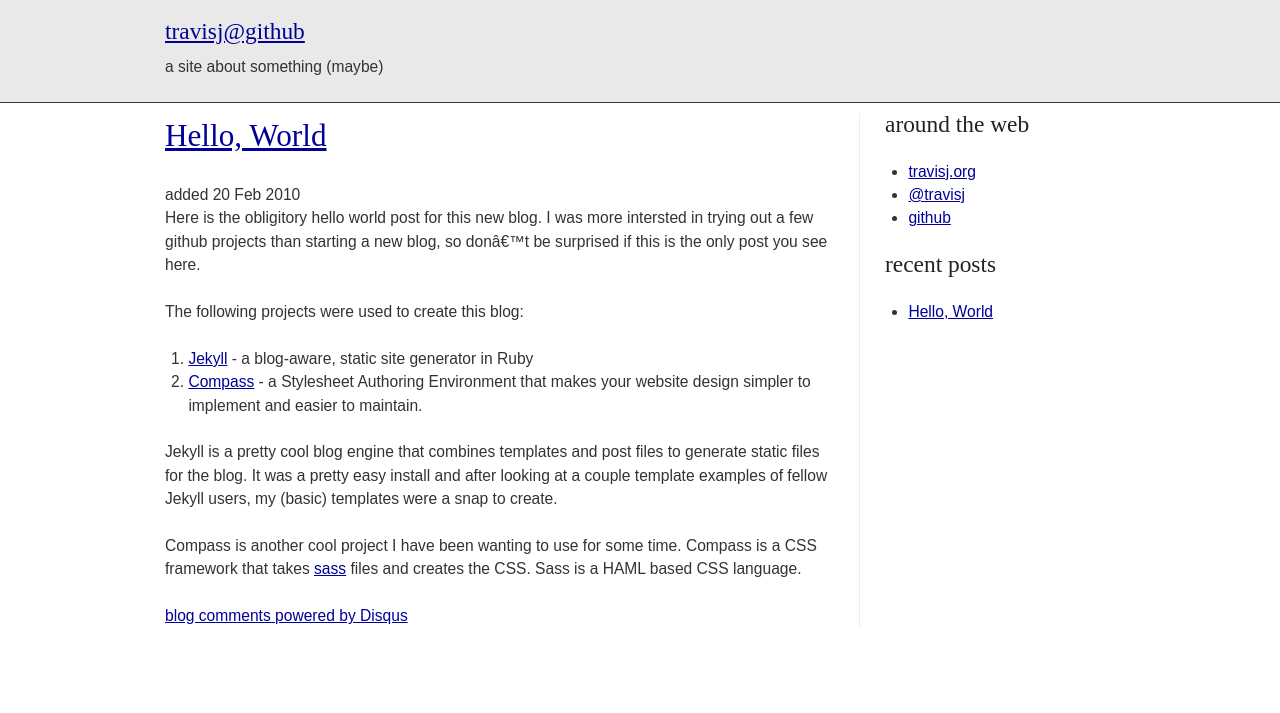
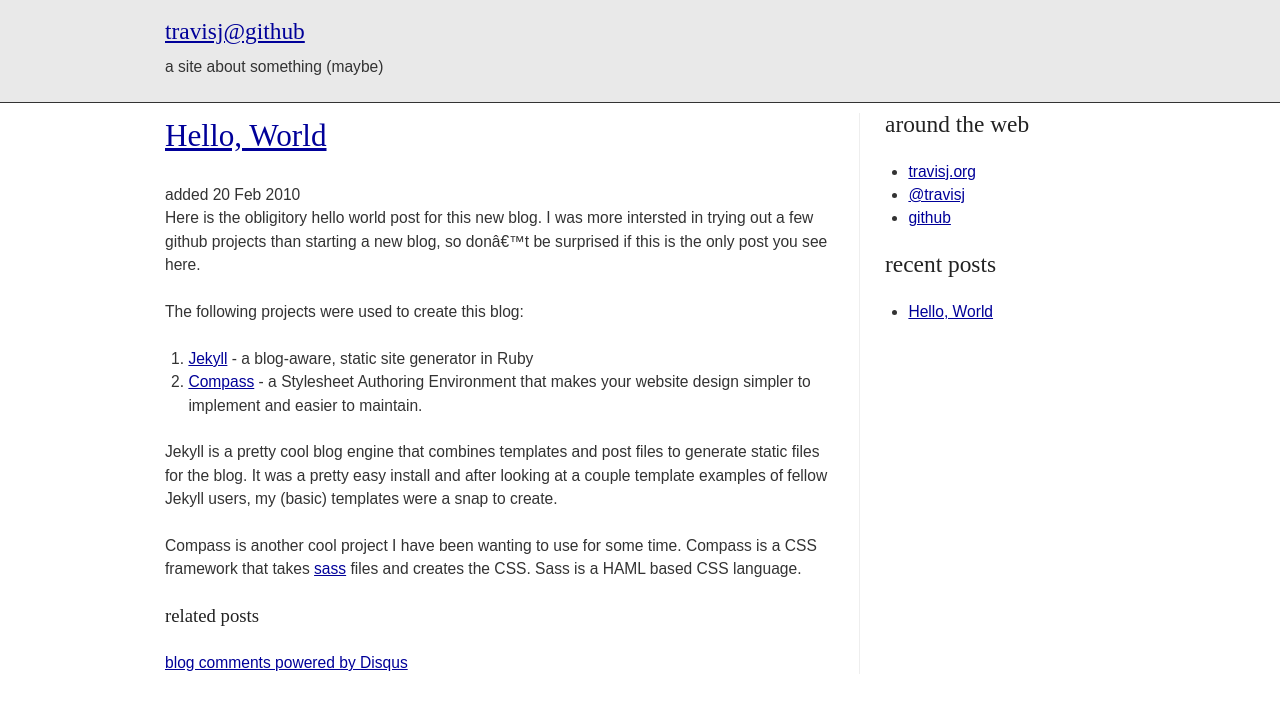
Before and after one commit to travisj/travisj.github.com, a Jekyll site: the page built from _posts/2010-02-20-hello-world.markdown, in a window 1280 px wide. Shown: the top 713 px of the page. Built offline with Jekyll 4.4.1, drawn with Linux system fonts in a browser that asks for light colours; Markdown is read by kramdown in place of the engine named in the settings; comment, search, counter and statistics services are not loaded.

Commit message:
chaing a few things around and adding related

```diff
--- a/_config.yml
+++ b/_config.yml
@@ -1,10 +1,15 @@
 destination:    ./_site
+permalink:      /:year/:month/:day/:title.html
 auto:           true
 lsi:            false
 server_port:    4000
 pygments:       true
 markdown:       maruku
-permalink:      date
 layout:         default
 exclude:
     - config.rb
+
+
+url:            http://travisj.github.com
+name:           travisj@github
+tagline:        a site about something (maybe)
--- a/_layouts/default.html
+++ b/_layouts/default.html
@@ -16,8 +16,8 @@
 	<div id="header">
 		<div class="container">
 			<div class="span-24 last">
-				<h1><a href="/">travisj@github</a></h1>
-				<p>a site about something (maybe)</p>
+				<h1><a href="/">{{ site.name }}</a></h1>
+				<p>{{ site.tagline }}</p>
 			</div>
 		</div>
 	</div>
--- a/_layouts/post.html
+++ b/_layouts/post.html
@@ -7,5 +7,13 @@
 	</a></h2>
 	<div id="date">added {{ page.date | date_to_string }}</div>
 	{{ content }}
-	<div id="disqus_thread"></div><script type="text/javascript" src="http://disqus.com/forums/travisjgithub/embed.js"></script><noscript><a href="http://disqus.com/forums/travisjgithub/?url=ref">View the discussion thread.</a></noscript><a href="http://disqus.com" class="dsq-brlink">blog comments powered by <span class="logo-disqus">Disqus</span></a>
 </div>
+<div id="related">
+	<h4>related posts</h4>
+	<ul class="posts">
+	{% for post in site.related_posts limit:3 %}
+		<li><span>{{ post.date | date_to_string }}</span> &raquo; <a href="{{ post.url }}">{{ post.title }}</a></li>
+	{% endfor %}
+	</ul>
+</div>
+<div id="disqus_thread"></div><script type="text/javascript" src="http://disqus.com/forums/travisjgithub/embed.js"></script><noscript><a href="http://disqus.com/forums/travisjgithub/?url=ref">View the discussion thread.</a></noscript><a href="http://disqus.com" class="dsq-brlink">blog comments powered by <span class="logo-disqus">Disqus</span></a>
--- a/_posts/2010-02-20-hello-world.markdown
+++ b/_posts/2010-02-20-hello-world.markdown
@@ -1,6 +1,7 @@
 ---
 title: Hello, World
 layout: post
+categories: [jekyll, compass, github]
 ---
 
 Here is the obligitory hello world post for this new blog. I was more intersted in trying out a few github projects than starting a new blog, so don't be surprised if this is the only post you see here.
--- a/atom.xml
+++ b/atom.xml
@@ -16,8 +16,8 @@
 	{% for post in site.posts limit: 10 %}
 	<entry>
 		<title>{{ post.title }}</title>
-		<link href="{{ post.url }}" />
-		<id>{{ post.url }}</id>
+		<link href="{{ site.url }}{{ post.url }}" />
+		<id>{{ site.url}}{{ post.id }}</id>
 		<updated>{{ post.time | date_to_xmlschema }}</updated>
 		<summary>{{ post.content | xml_escape }}</summary>
 	</entry>
--- a/index.html
+++ b/index.html
@@ -2,7 +2,7 @@
 layout: default
 ---
 {% for post in site.posts limit: 10 %}
-<div id="post-{{ post.url}}">
+<div id="post-{{ post.id }}">
 	<h2><a href="{{ post.url }}">{{ post.title }}</a></h2>
 	{{ post.content }}
 	<p>
--- a/src/screen.sass
+++ b/src/screen.sass
@@ -13,7 +13,7 @@
 	font-size: 1.3em
 	font-weight: 500
 	font-family: "museo-sans-1","museo-sans-2",sans-serif
-	h1, h2, h3
+	h1, h2, h3, h4, h5
 		font-family: "museo-1","museo-2",serif
 
 // To generate css equivalent to the blueprint css but with your configuration applied, uncomment:
--- a/stylesheets/screen.css
+++ b/stylesheets/screen.css
@@ -573,10 +573,10 @@
 form.bp textarea { width: 390px; height: 250px; }
 
 div#header { font-size: 1.3em; font-weight: 500; font-family: "museo-sans-1","museo-sans-2",sans-serif; background-color: #e9e9e9; border-bottom: 1px solid #333; padding-top: 20px; }
-div#header h1, div#header h2, div#header h3 { font-family: "museo-1","museo-2",serif; }
+div#header h1, div#header h2, div#header h3, div#header h4, div#header h5 { font-family: "museo-1","museo-2",serif; }
 div#header h1 { color: #333; font-size: 1.5em; }
 
 div#content { font-size: 1.3em; font-weight: 500; font-family: "museo-sans-1","museo-sans-2",sans-serif; padding-top: 10px; }
-div#content h1, div#content h2, div#content h3 { font-family: "museo-1","museo-2",serif; }
+div#content h1, div#content h2, div#content h3, div#content h4, div#content h5 { font-family: "museo-1","museo-2",serif; }
 
 div#recent2 { border: 1px solid #666; padding: 5px; background-color: #cfcfcf; }
```
